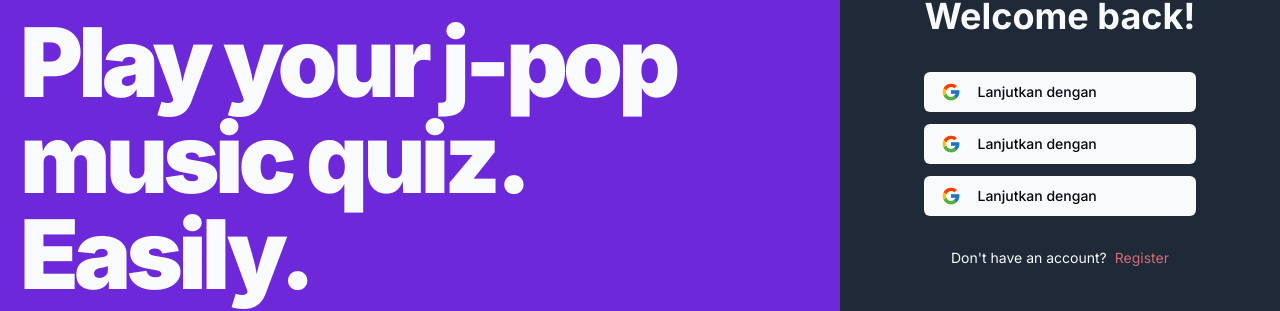
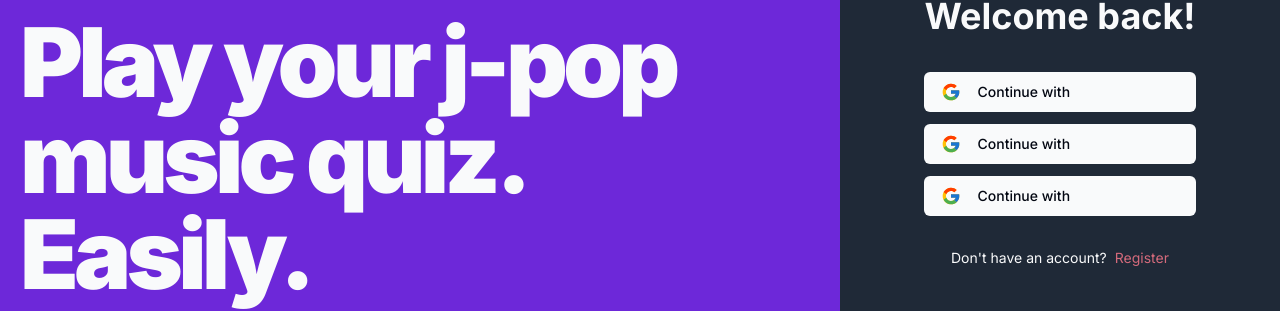
Before and after one commit to yoshikazuuu/anything-music-quiz, a Next.js app: page /login in a window 1280 px wide. Shown: the part 254-565 px from the top of the page. Built offline with nearby package versions, Linux system fonts and the light colour scheme.

Commit message:
typo: to english

```diff
--- a/src/app/login/page.tsx
+++ b/src/app/login/page.tsx
@@ -88,7 +88,7 @@ export default async function LoginPage() {
                           ) : (
                             <FcGoogle size={20} color="#5865F2" />
                           )}
-                          Lanjutkan dengan {provider.name}
+                          Continue with {provider.name}
                         </Button>
                       </>
                     )}
@@ -98,7 +98,7 @@ export default async function LoginPage() {
 
               <div className="flex gap-2">
                 <p className="text-sm">Don&apos;t have an account?</p>
-                <Link href="/signup" className="text-sm text-[#D36A7B]">
+                <Link href="#" className="text-sm text-[#D36A7B]">
                   Register
                 </Link>
               </div>
```
